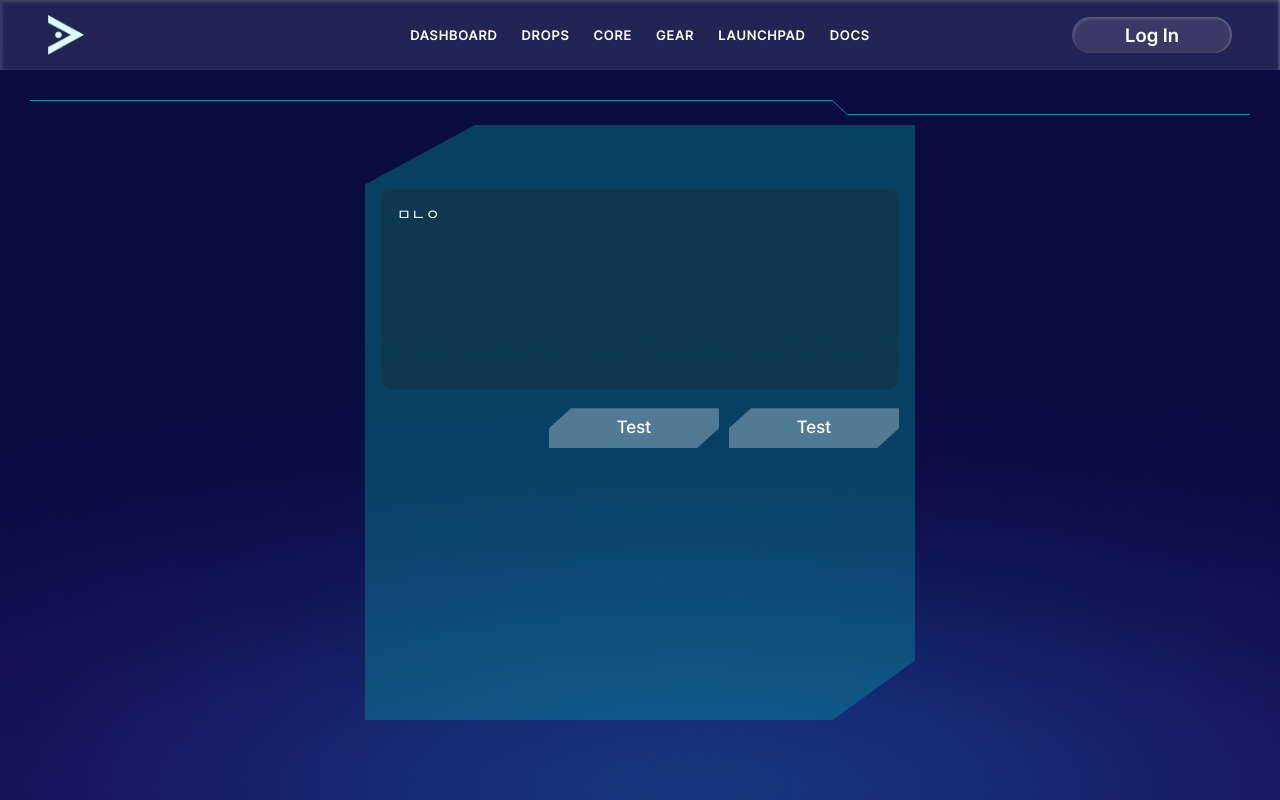
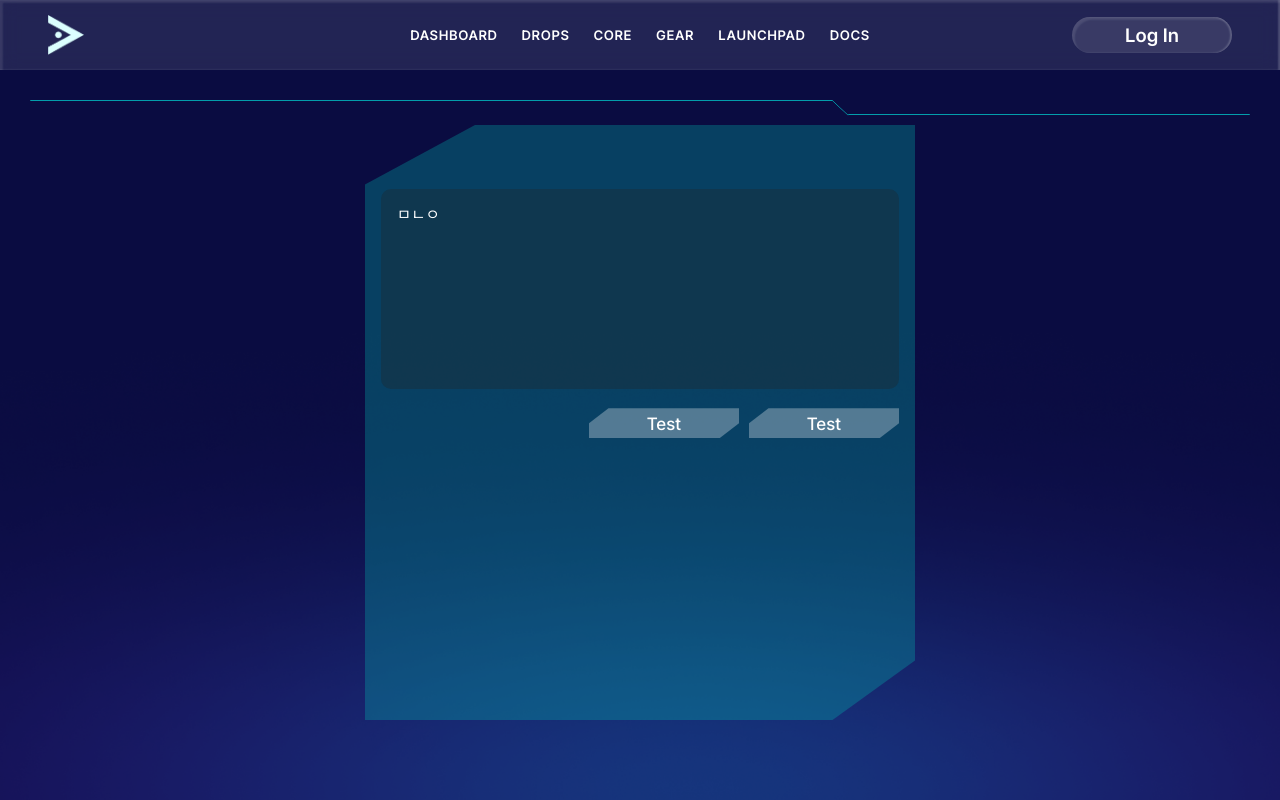
Before and after one commit to elixirevo/test-core-app, a SvelteKit app: page /core in a window 1280 px wide. Built offline with nearby package versions, Linux system fonts and the light colour scheme.

Commit message:
♻️ Css

```diff
--- a/src/lib/components/core/assetSummary.svelte
+++ b/src/lib/components/core/assetSummary.svelte
@@ -29,10 +29,10 @@
 				coreState.value = 'HANDOVER';
 			}}
 		>
-			<div class="test-button-text text-sm">Hand Over</div>
+			<div class="text-sm">Hand Over</div>
 		</button>
 		<button class="background-light core-button">
-			<div class="test-button-text text-sm">Keep</div>
+			<div class="text-sm">Keep</div>
 		</button>
 	</div>
 </div>
--- a/src/lib/components/core/coreTxModal.svelte
+++ b/src/lib/components/core/coreTxModal.svelte
@@ -49,7 +49,7 @@
 			</div>
 			<div class="modal-content-bottom">
 				<button class="background-light core-button">
-					<div class="test-button-text text-sm">Approve</div>
+					<div class="text-sm">Approve</div>
 				</button>
 			</div>
 		</div>
--- a/src/lib/components/signup/signupStart.svelte
+++ b/src/lib/components/signup/signupStart.svelte
@@ -41,10 +41,10 @@
 		</div>
 		<div class="button-wrap">
 			<button class="background-light core-button">
-				<div class="test-button-text text-sm">Cancle</div>
+				<div class="text-sm">Cancle</div>
 			</button>
 			<button class="background-light core-button emphasis-button">
-				<div class="test-button-text text-sm">Agree</div>
+				<div class="text-sm">Agree</div>
 			</button>
 		</div>
 	</div>
--- a/src/routes/core/+page.svelte
+++ b/src/routes/core/+page.svelte
@@ -6,11 +6,11 @@
 	<div class="core-style-background box-md">
 		<div class="background-dark description">ㅁㄴㅇ</div>
 		<div class="button-wrap">
-			<button class="background-light test-button">
-				<div class="test-button-text text-sm">Test</div>
+			<button class="background-light core-button">
+				<div class="text-sm">Test</div>
 			</button>
-			<button class="background-light test-button">
-				<div class="test-button-text text-sm">Test</div>
+			<button class="background-light core-button">
+				<div class="text-sm">Test</div>
 			</button>
 		</div>
 	</div>
@@ -26,15 +26,6 @@
 		border-radius: 10px;
 	}
 
-	.test-button {
-		width: 170px;
-		height: 40px;
-		padding: 0.5rem;
-		display: flex;
-		justify-content: center;
-		clip-path: polygon(13% 0, 100% 0, 100% 50%, 87% 100%, 0 100%, 0% 50%);
-	}
-
 	.button-wrap {
 		display: flex;
 		gap: 10px;
```
